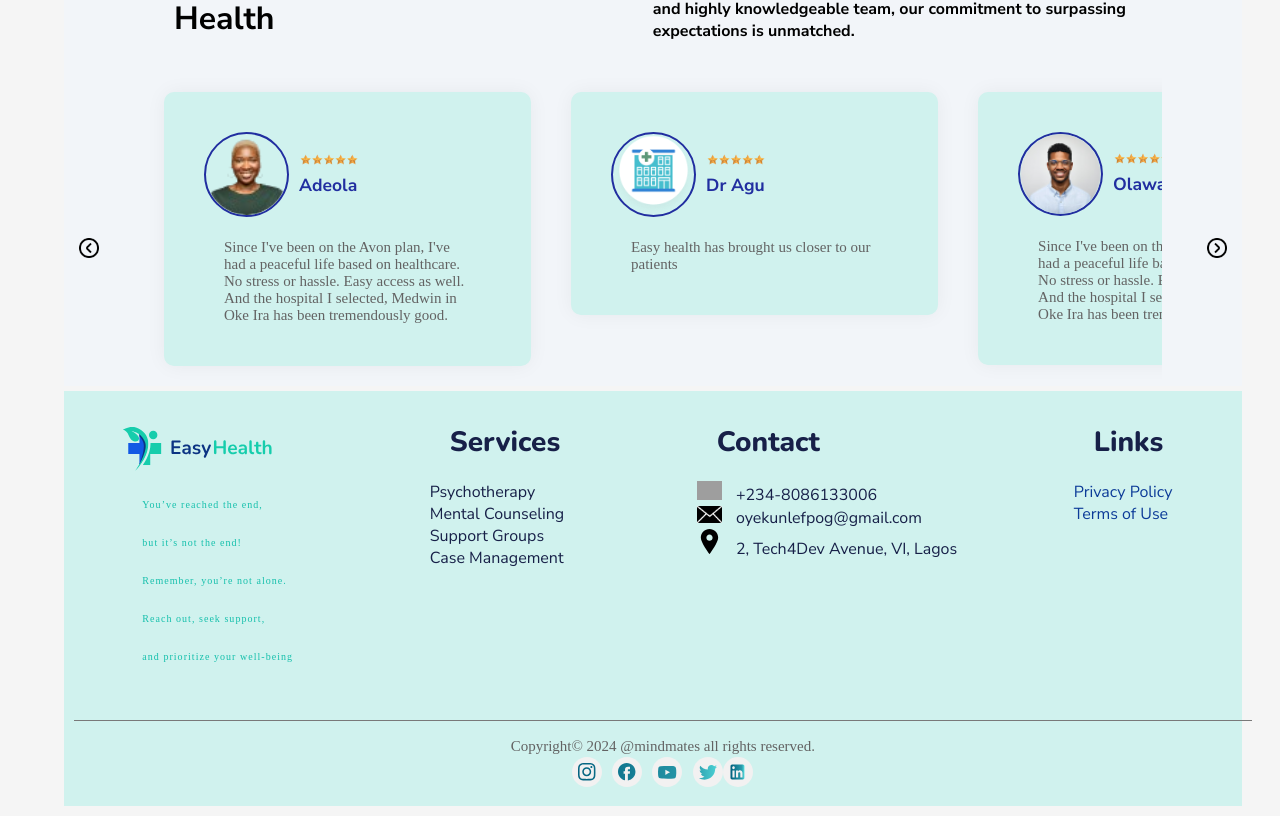
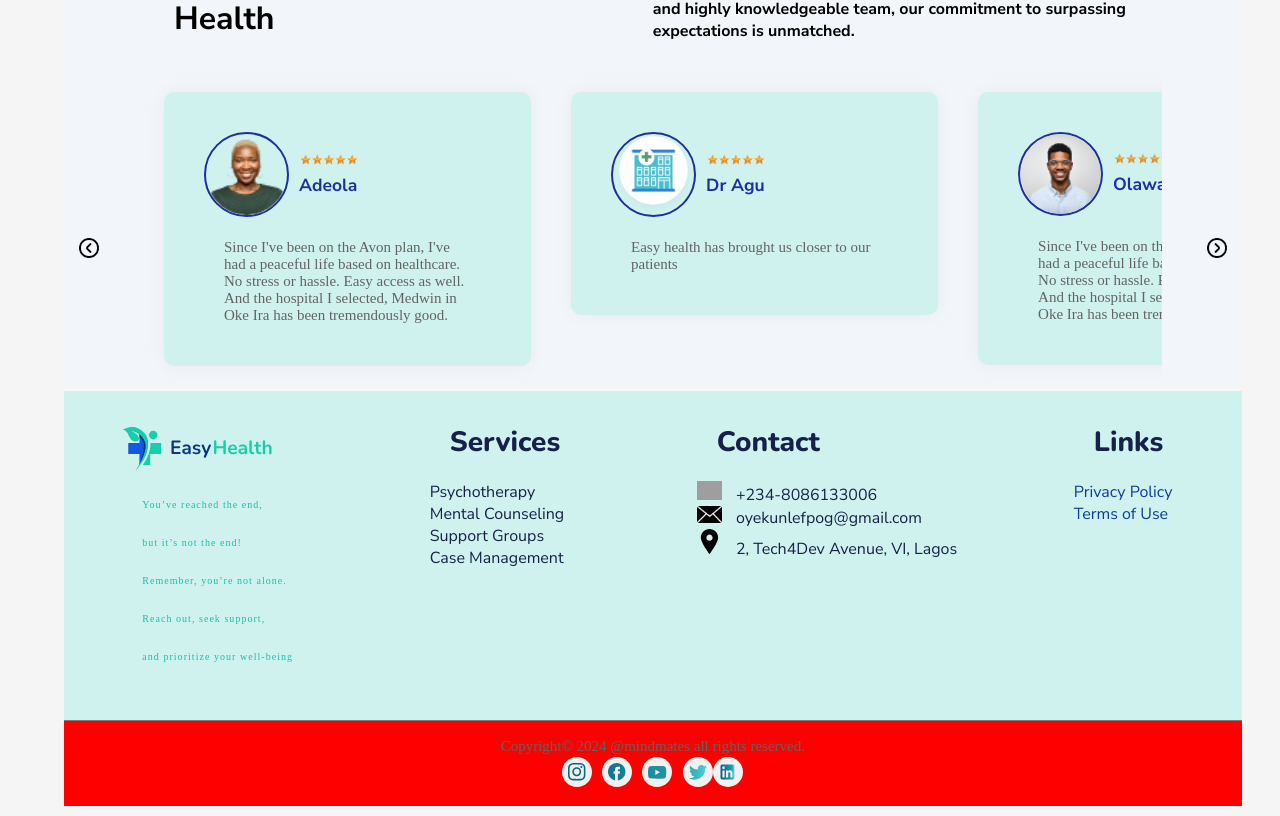
Before and after one commit to TyOyekunle/Easy-Health-Website-87-, a React (Create React App) app: page /#/ in a window 1280 px wide. Shown: the part 3359-4175 px from the top of the page. Built offline with nearby package versions, Linux system fonts and the light colour scheme; grey boxes are pictures that could not be loaded.

Commit message:
Victroria edited shootout of footer by adjusting the margin

```diff
--- a/src/Components/Footer/Footer.css
+++ b/src/Components/Footer/Footer.css
@@ -55,7 +55,7 @@ font-weight: 800;
     color: #172048;
 }
 .footer-div-bottom{
- margin: 10px ;
+ margin: 10px 0px;
 
     border-top: 1px solid #797979;
     color: #172048;
@@ -67,6 +67,7 @@ font-weight: 800;
     align-items: center;
     justify-content: center;
     text-align: center;
+    background-color: red;
 }
 .footer-div-bottom ul li{
     list-style: none;
```
